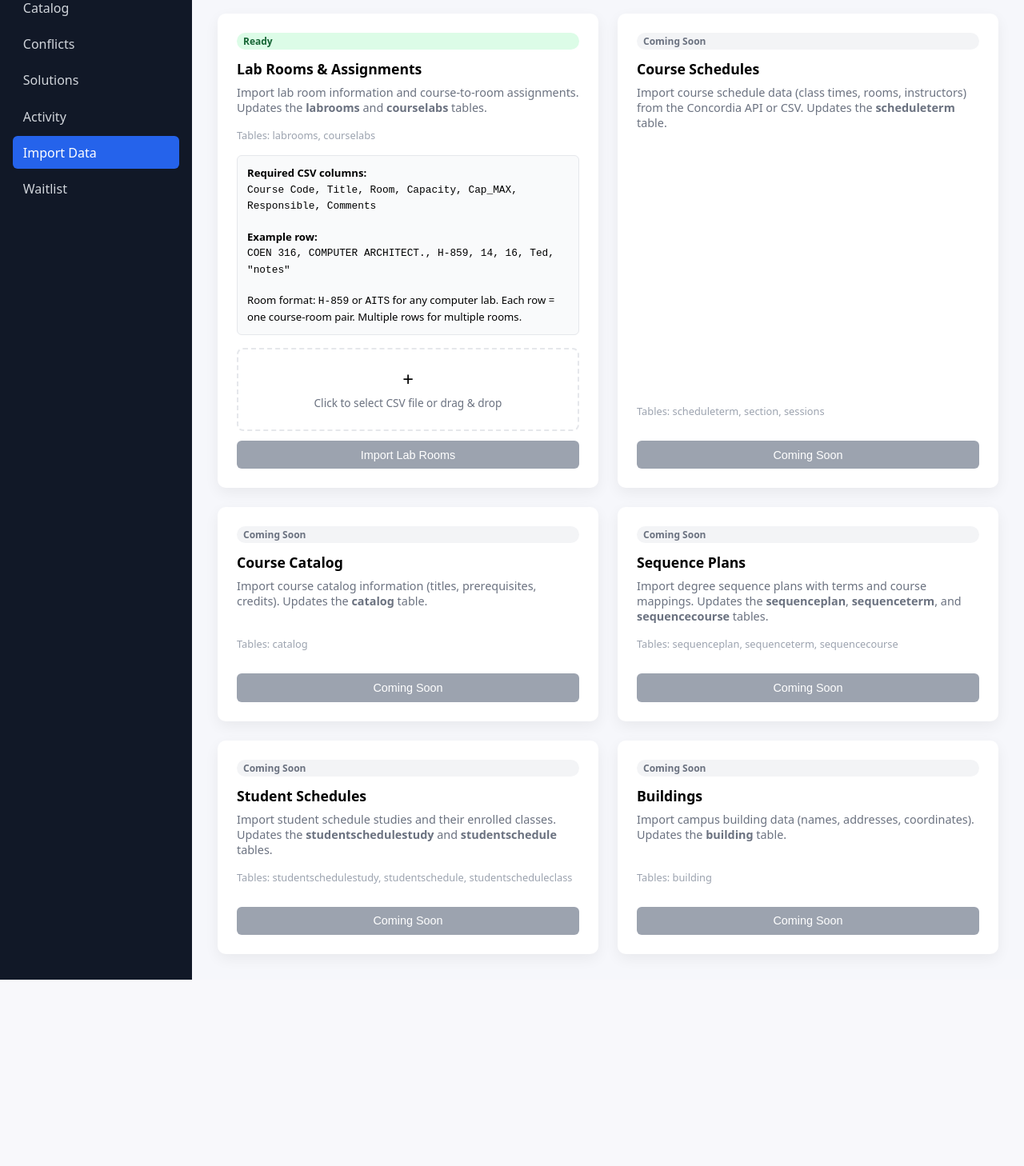
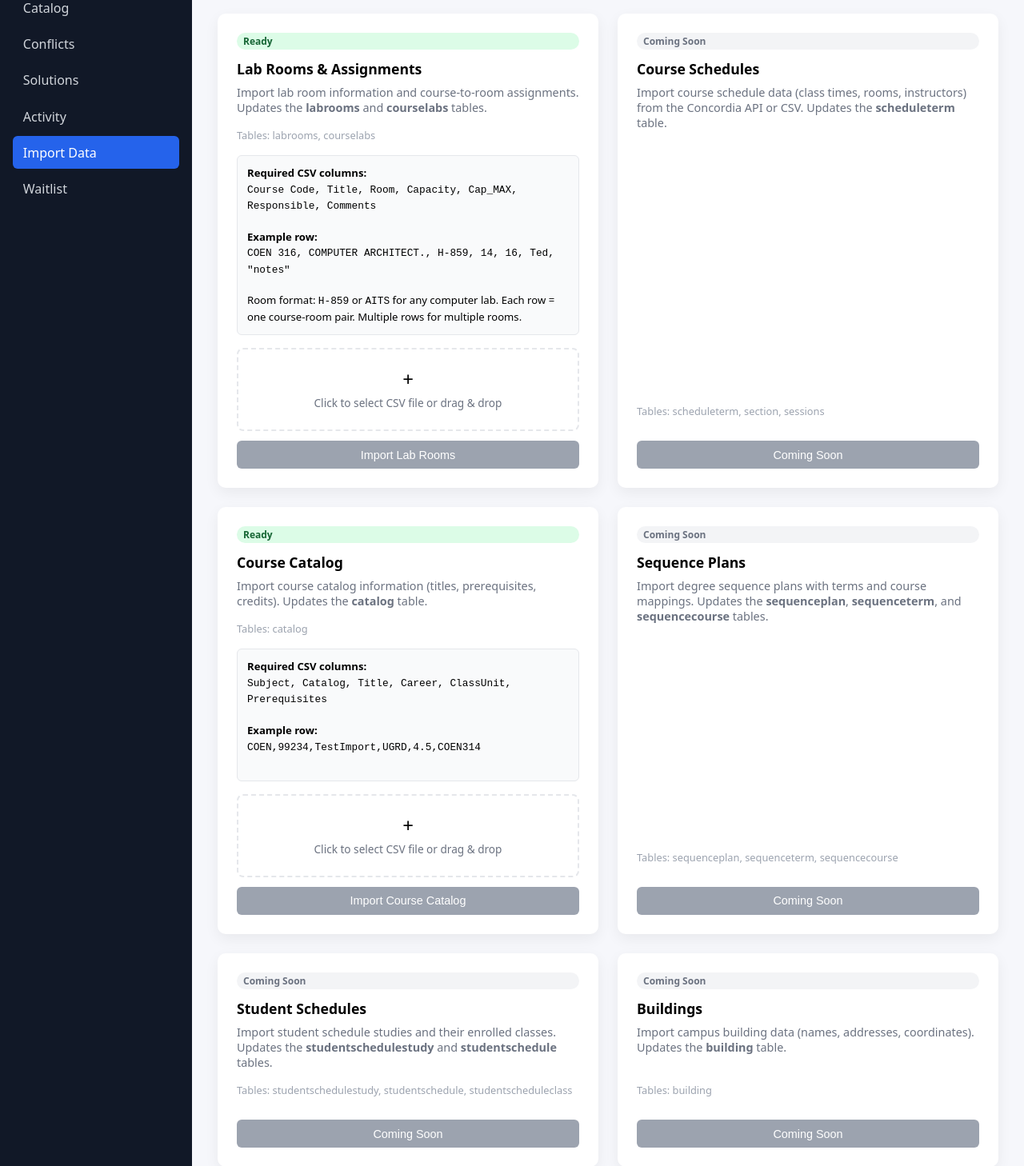
Before and after one commit to CelinZiad/490-10-Classes-Scheduler, a Flask app: page /import in a window 1280 px wide. Shown: the part 139-1597 px from the top of the page at 80% size. Before the commit the page ends 1364 px from the top, so only its background shows below. Run offline with Flask 3, Linux system fonts and the light colour scheme; some libraries are stand-ins or nearby versions.

Commit message:
Add catalog import

```diff
--- a/app.py
+++ b/app.py
@@ -1507,6 +1507,102 @@ def api_import_labrooms():
         "skipped": skipped,
     })
 
+def _parse_catalog_csv(file_stream):
+    """Parse uploaded CSV and return list of row dicts."""
+    text = file_stream.read().decode("utf-8-sig")
+    reader = csv.reader(io.StringIO(text))
+    header = next(reader, None)
+    if header is None:
+        return "No header found", []
+    rows = []
+    for row in reader:
+        if len(row) != 6:
+            return "Expected 6 columns per row", []
+        rows.append({
+            "subject": row[0].strip(),
+            "catalog": row[1].strip(),
+            "title": row[2].strip(),
+            "career": row[3].strip(),
+            "classunit": row[4].strip(),
+            "prerequisites": row[5].strip()
+        })
+    return "success", rows
+
+@app.post("/api/import/catalog")
+def import_catalog():
+    f = request.files.get("file")
+    if not f or not f.filename.endswith(".csv"):
+        return jsonify({"status": "error", "message": "Please upload a .csv file."}), 400
+
+    message, rows = _parse_catalog_csv(f.stream)
+    if message != "success":
+        return jsonify({"status": "error", "message": message}), 400
+
+    courses_added = 0
+    courses_updated = 0
+    skipped = 0
+
+    try:
+        for row in rows:
+            subject = row["subject"]
+            catalog = row["catalog"]
+            title = row["title"]
+            career = row["career"]
+            classunit = row["classunit"]
+            prerequisites = row["prerequisites"]
+
+            result = db.session.execute(
+                db.text(f"""SELECT id FROM catalog WHERE subject = :subject AND catalog = :catalog;"""),
+                        {"subject": subject, "catalog": catalog}).mappings().first()
+
+            if result:
+                result = db.session.execute(
+                    db.text(f"""
+                    UPDATE catalog SET title = :title, career = :career, classunit = :classunit, prerequisites = :prerequisites
+                    WHERE subject = :subject AND catalog = :catalog;
+                    """),
+                    {
+                        "title": title,
+                        "career": career,
+                        "classunit": classunit,
+                        "prerequisites": prerequisites,
+                        "subject": subject,
+                        "catalog": catalog
+                    }
+                )
+                courses_updated += 1
+            else:
+                db.session.execute(
+                    db.text(f"""
+                        INSERT INTO catalog (id, subject, catalog, title, career, classunit, prerequisites)
+                        VALUES (
+                            (SELECT COALESCE(MAX(id), 0) + 1 FROM catalog),
+                            :subject, :catalog, :title, :career, :classunit, :prerequisites
+                        );
+                    """),
+                    {
+                        "subject": subject,
+                        "catalog": catalog,
+                        "title": title,
+                        "career": career,
+                        "classunit": classunit,
+                        "prerequisites": prerequisites,
+                    },
+                )
+                courses_added += 1
+        db.session.commit()
+    except Exception as e:
+        db.session.rollback()
+        app.logger.error("Lab room import failed: %s", e)
+        return jsonify({"status": "error", "message": "A database error occurred while importing lab rooms."}), 500
+
+    return jsonify({
+        "status": "success",
+        "rows_processed": len(rows),
+        "courses_added": courses_added,
+        "courses_updated": courses_updated,
+        "skipped": skipped
+    })
 
 if __name__ == "__main__":
     app.run(debug=True, host="127.0.0.1", port=5000)
--- a/templates/import-data.html
+++ b/templates/import-data.html
@@ -203,11 +203,30 @@
 
   <!-- Course Catalog (Coming Soon) -->
   <div class="import-card">
-    <span class="badge badge-soon">Coming Soon</span>
+    <span class="badge badge-ready">Ready</span>
     <h3>Course Catalog</h3>
     <p>Import course catalog information (titles, prerequisites, credits). Updates the <strong>catalog</strong> table.</p>
     <div class="tables">Tables: catalog</div>
-    <button class="import-btn" disabled>Coming Soon</button>
+
+    <div class="format-box">
+      <strong>Required CSV columns:</strong><br>
+      <code>Subject, Catalog, Title, Career, ClassUnit, Prerequisites</code><br><br>
+      <strong>Example row:</strong><br>
+      <code>COEN,99234,TestImport,UGRD,4.5,COEN314</code><br><br>
+    </div>
+
+    <div class="upload-area" id="upload-catalog" onclick="document.getElementById('file-catalog').click()">
+      <input type="file" id="file-catalog" accept=".csv">
+      <div class="upload-icon">+</div>
+      <div class="upload-text">Click to select CSV file or drag &amp; drop</div>
+      <div class="file-name" id="filename-catalog"></div>
+    </div>
+
+    <button class="import-btn" id="btn-catalog" disabled onclick="importCatalog()">
+      Import Course Catalog
+    </button>
+
+    <div class="result-box" id="result-catalog"></div>
   </div>
 
   <!-- Sequence Plans (Coming Soon) -->
@@ -243,11 +262,7 @@
 {% block extra_js %}
 <script>
   /* ---- File upload handling ---- */
-  const fileInput = document.getElementById("file-labrooms");
-  const uploadArea = document.getElementById("upload-labrooms");
-  const filenameEl = document.getElementById("filename-labrooms");
-  const importBtn = document.getElementById("btn-labrooms");
-
+  const setupElements = (fileInput, uploadArea, filenameEl, importBtn) => {
     fileInput.addEventListener("change", () => {
       if (fileInput.files.length > 0) {
         filenameEl.textContent = fileInput.files[0].name;
@@ -255,7 +270,6 @@
       }
     });
 
-  /* Drag & drop */
     uploadArea.addEventListener("dragover", (e) => {
       e.preventDefault();
       uploadArea.classList.add("dragover");
@@ -272,18 +286,31 @@
         importBtn.disabled = false;
       }
     });
+  };
+
+  const fileInputLabrooms = document.getElementById("file-labrooms");
+  const uploadAreaLabrooms = document.getElementById("upload-labrooms");
+  const filenameElLabrooms = document.getElementById("filename-labrooms");
+  const importBtnLabrooms = document.getElementById("btn-labrooms");
+  setupElements(fileInputLabrooms, uploadAreaLabrooms, filenameElLabrooms, importBtnLabrooms);
+
+  const fileInputCatalog = document.getElementById("file-catalog");
+  const uploadAreaCatalog = document.getElementById("upload-catalog");
+  const filenameElCatalog = document.getElementById("filename-catalog");
+  const importBtnCatalog = document.getElementById("btn-catalog");
+  setupElements(fileInputCatalog, uploadAreaCatalog, filenameElCatalog, importBtnCatalog);
 
   /* ---- Import action ---- */
   async function importLabRooms() {
-    const file = fileInput.files[0];
+    const file = fileInputLabrooms.files[0];
     if (!file) return;
 
     const resultEl = document.getElementById("result-labrooms");
     resultEl.className = "result-box";
     resultEl.innerHTML = "";
 
-    importBtn.disabled = true;
-    importBtn.innerHTML = '<span class="spinner"></span> Importing...';
+    importBtnLabrooms.disabled = true;
+    importBtnLabrooms.innerHTML = '<span class="spinner"></span> Importing...';
 
     const formData = new FormData();
     formData.append("file", file);
@@ -310,9 +337,62 @@
       resultEl.className = "result-box error";
       resultEl.innerHTML = `<strong>Error:</strong> ${err.message}`;
     } finally {
-      importBtn.disabled = false;
-      importBtn.textContent = "Import Lab Rooms";
+      importBtnLabrooms.disabled = false;
+      importBtnLabrooms.textContent = "Import Lab Rooms";
     }
+  }
+
+  async function importSchedules() {
+
+  }
+
+  async function importCatalog() {
+    const file = fileInputCatalog.files[0];
+    if (!file) return;
+
+    const resultEl = document.getElementById("result-catalog");
+    resultEl.className = "result-box";
+    resultEl.innerHTML = "";
+
+    importBtnCatalog.disabled = true;
+    importBtnCatalog.innerHTML = '<span class="spinner"></span> Importing...';
+
+    const formData = new FormData();
+    formData.append("file", file);
+
+    try {
+      const res = await fetch("/api/import/catalog", { method: "POST", body: formData });
+      const data = await res.json();
+
+      if (data.status === "success") {
+        resultEl.className = "result-box success";
+        let html = `<strong>Import successful!</strong>`;
+        html += `<ul>`;
+        html += `<li>${data.courses_added} course(s) inserted</li>`;
+        html += `<li>${data.courses_updated} course(s) updated</li>`;
+        html += `<li>${data.rows_processed} row(s) processed</li>`;
+        if (data.skipped > 0) html += `<li>${data.skipped} row(s) skipped</li>`;
+        html += `</ul>`;
+        resultEl.innerHTML = html;
+      } else {
+        resultEl.className = "result-box error";
+        resultEl.innerHTML = `<strong>Import failed:</strong> ${data.message}`;
+      }
+    } catch (err) {
+      resultEl.className = "result-box error";
+      resultEl.innerHTML = `<strong>Error:</strong> ${err.message}`;
+    } finally {
+      importBtnCatalog.disabled = false;
+      importBtnCatalog.textContent = "Import Catalog";
+    }
+  }
+
+  async function importSequencePlans() {
+
+  }
+
+  async function importStudentSchedules() {
+
   }
 </script>
 {% endblock %}
```
Lines whose indentation alone changed are shown as unchanged.
